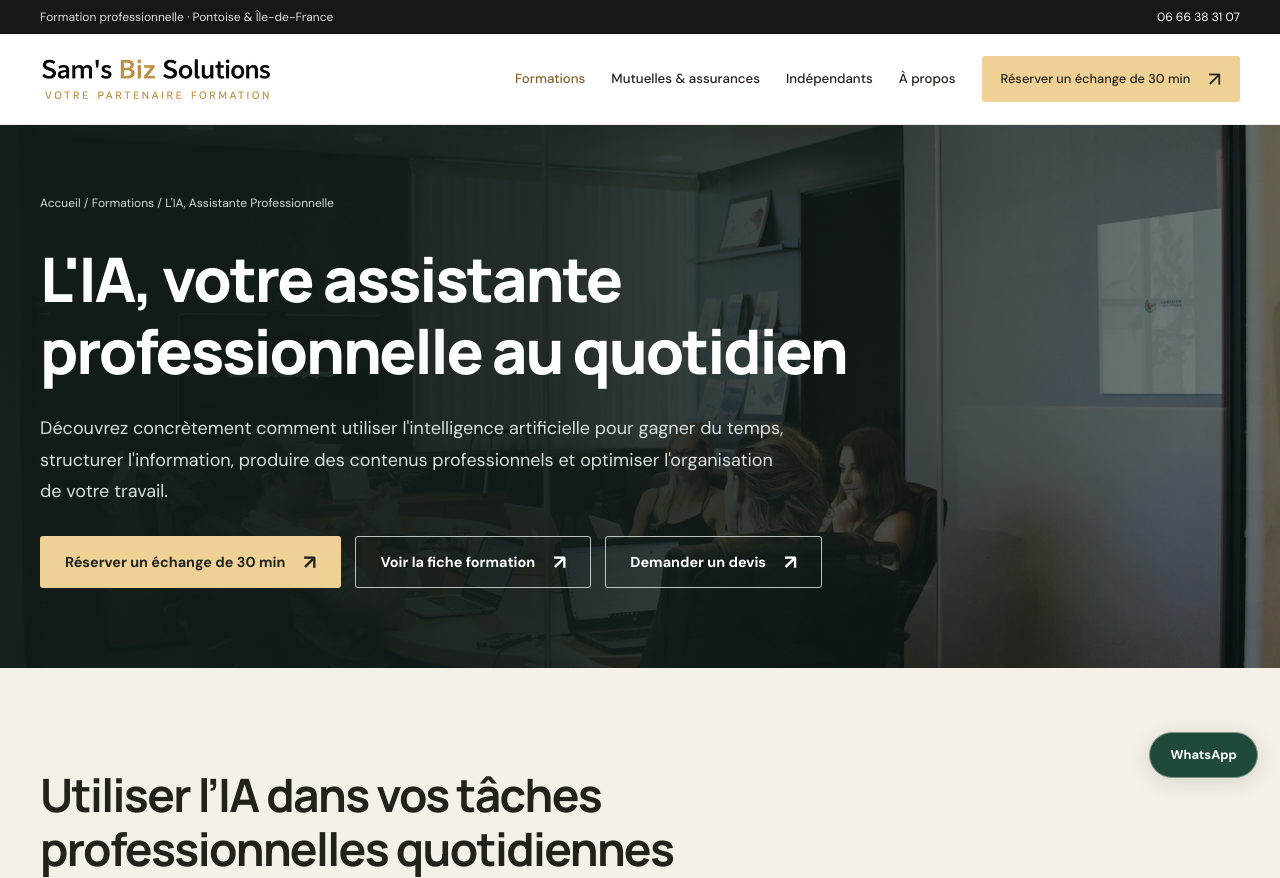
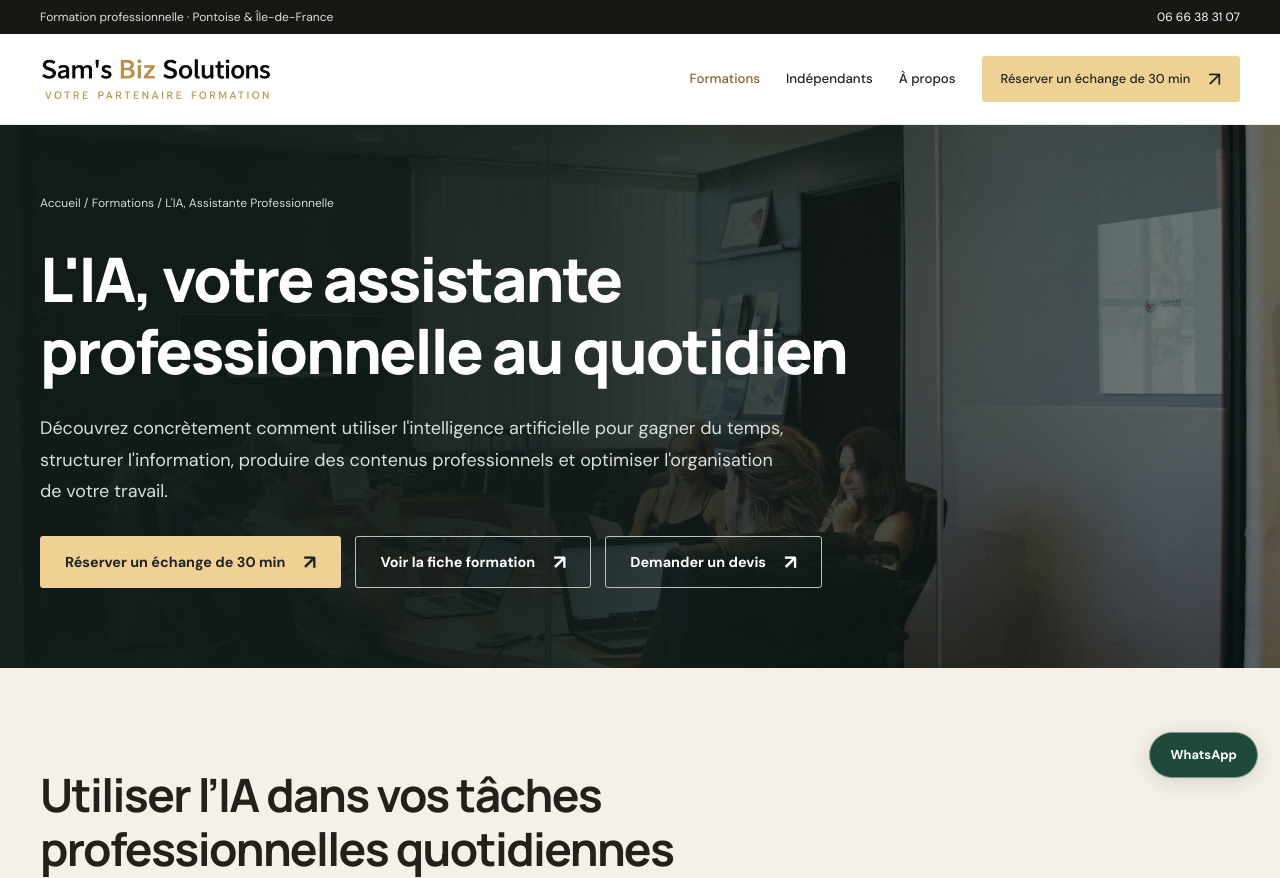
Before and after one commit to samghezali/samsbizsolutions, a plain HTML site: page formation/ia-assistante-professionnelle.html in a window 1280 px wide. Shown: the top 878 px of the page. Drawn offline with Linux system fonts and the light colour scheme.

Commit message:
refonte: retirer la navigation vers l'offre mutuelles et assurances

```diff
--- a/formation/ia-assistante-professionnelle.html
+++ b/formation/ia-assistante-professionnelle.html
@@ -26,7 +26,7 @@
 </head>
 <body><a class="skip" href="#contenu">Aller au contenu</a>
 <div class="bandeau"><div class="conteneur bandeau__ligne"><p>Formation professionnelle · Pontoise & Île-de-France</p><a href="tel:+33666383107">06 66 38 31 07</a></div></div>
-<header class="entete"><div class="conteneur entete__ligne"><a class="marque" href="/" aria-label="Sam’s Biz Solutions, accueil"><img src="/images/logo-sbs.png" alt="Sam’s Biz Solutions" width="440" height="84"></a><button class="burger" type="button" aria-controls="nav" aria-expanded="false">Menu</button><nav class="nav" id="nav" aria-label="Navigation principale"><a href="/formations/" aria-current="page">Formations</a><a href="/mutuelle-assurance-sante/">Mutuelles &amp; assurances</a><a href="/formation/developpement-commercial/">Indépendants</a><a href="/#a-propos">À propos</a><a class="btn" href="https://calendly.com/samiraghezali/proposition-partenariat">Réserver un échange de 30 min</a></nav></div></header><main id="contenu"><section class="hero hero--page sombre"><picture class="hero__background"><source srcset="/images/collaboration-800.webp 800w, /images/collaboration-1600.webp 1600w" type="image/webp" sizes="100vw"><img src="/images/collaboration-1600.webp" alt="" width="1600" height="1067" fetchpriority="high" decoding="async"></picture><div class="conteneur">
+<header class="entete"><div class="conteneur entete__ligne"><a class="marque" href="/" aria-label="Sam’s Biz Solutions, accueil"><img src="/images/logo-sbs.png" alt="Sam’s Biz Solutions" width="440" height="84"></a><button class="burger" type="button" aria-controls="nav" aria-expanded="false">Menu</button><nav class="nav" id="nav" aria-label="Navigation principale"><a href="/formations/" aria-current="page">Formations</a><a href="/formation/developpement-commercial/">Indépendants</a><a href="/#a-propos">À propos</a><a class="btn" href="https://calendly.com/samiraghezali/proposition-partenariat">Réserver un échange de 30 min</a></nav></div></header><main id="contenu"><section class="hero hero--page sombre"><picture class="hero__background"><source srcset="/images/collaboration-800.webp 800w, /images/collaboration-1600.webp 1600w" type="image/webp" sizes="100vw"><img src="/images/collaboration-1600.webp" alt="" width="1600" height="1067" fetchpriority="high" decoding="async"></picture><div class="conteneur">
 <p class="fil"><a href="/">Accueil</a> / <a href="/formations/">Formations</a> / L&#x27;IA, Assistante Professionnelle</p>
 <h1>L&#x27;IA, votre assistante professionnelle au quotidien</h1>
 <p class="hero__intro">Découvrez concrètement comment utiliser l&#x27;intelligence artificielle pour gagner du temps, structurer l&#x27;information, produire des contenus professionnels et optimiser l&#x27;organisation de votre travail.</p>
```
